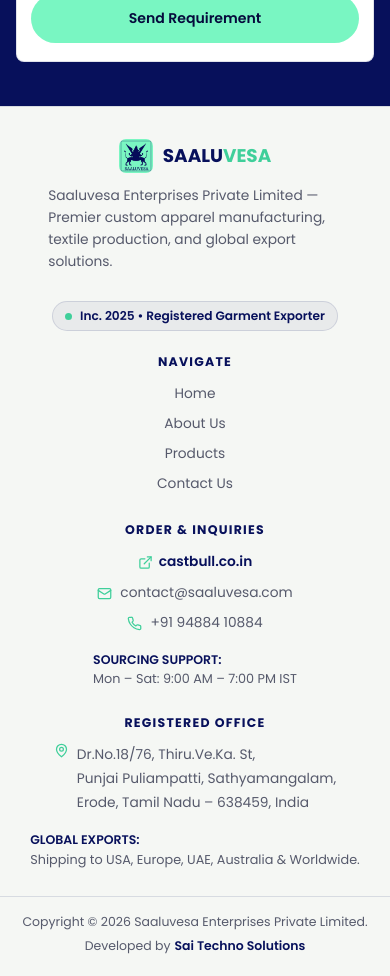
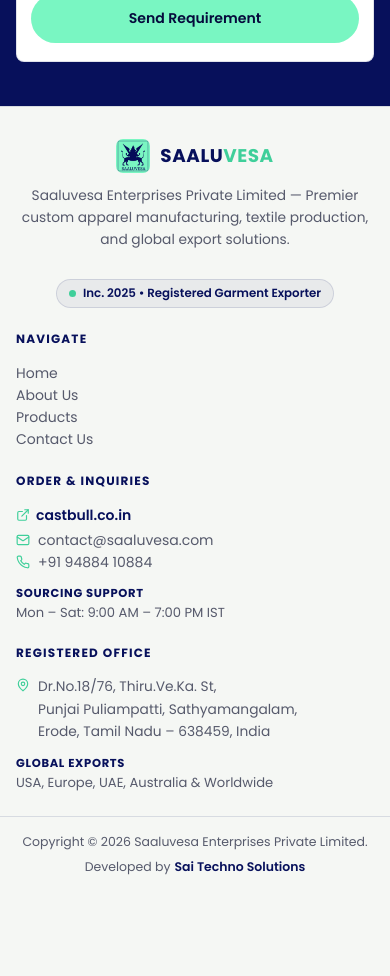
Before and after one commit to kalaiyarasiravi15/saaluvesa_enterprises_live, a React (Vite) app in the folder Frontend/: page /about in a window 390 px wide. Shown: the part 6200-7176 px from the top of the page. After the commit the page ends 7096 px from the top, so only its background shows below. Built offline with nearby package versions, Linux system fonts and the light colour scheme; no server answers.

Commit message:
Fix: language button shows correct saved language on mount; Footer CSS full rewrite for clean left-aligned layout

```diff
--- a/Frontend/src/components/Footer.css
+++ b/Frontend/src/components/Footer.css
@@ -1,3 +1,7 @@
+/* =====================================================
+   SITE FOOTER — clean, left-aligned, no word-stretch
+   ===================================================== */
+
 .site-footer {
   background: var(--color-ivory);
   padding-top: clamp(40px, 6vw, 64px);
@@ -6,11 +10,22 @@
   width: 100%;
 }
 
+/* Force left alignment & normal word spacing across EVERYTHING in footer */
+.site-footer,
+.site-footer *,
+.site-footer *::before,
+.site-footer *::after {
+  text-align: left !important;
+  word-spacing: normal !important;
+  word-break: normal !important;
+}
+
+/* ── Grid ── */
 .site-footer__grid {
   display: grid;
-  grid-template-columns: minmax(0, 1.4fr) minmax(0, 0.85fr) minmax(0, 1.05fr) minmax(0, 1.25fr);
-  gap: clamp(20px, 2.5vw, 32px);
-  max-width: 1140px;
+  grid-template-columns: minmax(0, 1.5fr) minmax(0, 0.9fr) minmax(0, 1.15fr) minmax(0, 1.3fr);
+  gap: 28px 32px;
+  max-width: 1160px;
   margin: 0 auto;
   padding-bottom: clamp(28px, 3.5vw, 40px);
   border-bottom: 1px solid var(--color-line);
@@ -18,6 +33,7 @@
   z-index: 1;
 }
 
+/* ── Brand column ── */
 .site-footer__brand {
   min-width: 0;
 }
@@ -48,37 +64,27 @@
   color: var(--color-mint-dim);
 }
 
-.site-footer p,
-.site-footer a,
-.site-footer span,
-.site-footer li {
-  text-align: left !important;
-  word-spacing: normal !important;
-  letter-spacing: normal !important;
-}
-
-.site-footer__brand p.site-footer__brand-desc {
+.site-footer__brand-desc {
   margin-top: 12px;
   color: var(--color-ink-soft);
   font-size: 0.86rem;
   line-height: 1.6;
-  max-width: 34ch;
-  text-align: left !important;
-  word-spacing: normal !important;
+  max-width: 30ch;
 }
 
 .site-footer__trust-badge {
   display: inline-flex;
   align-items: center;
-  gap: 8px;
+  gap: 7px;
   margin-top: 14px;
   padding: 5px 12px;
   background: rgba(7, 16, 91, 0.05);
   border: 1px solid rgba(7, 16, 91, 0.12);
   border-radius: 999px;
-  font-size: 0.76rem;
+  font-size: 0.74rem;
   font-weight: 600;
   color: var(--color-navy);
+  white-space: nowrap;
 }
 
 .trust-badge__dot {
@@ -89,118 +95,150 @@
   flex-shrink: 0;
 }
 
+/* ── Content columns ── */
 .site-footer__col {
   min-width: 0;
 }
 
 .site-footer__col h4 {
   font-family: var(--font-display);
-  font-size: 0.78rem;
-  letter-spacing: 0.1em !important;
+  font-size: 0.75rem;
+  letter-spacing: 0.1em;
   text-transform: uppercase;
   color: var(--color-navy);
-  margin: 0 0 clamp(12px, 1.8vw, 16px);
+  margin: 0 0 14px;
   font-weight: 700;
-  text-align: left !important;
 }
 
-.site-footer__col a,
-.site-footer__col p {
+/* Plain navigation links */
+.site-footer__col > a,
+.site-footer__col > a:visited {
   display: block;
   color: var(--color-ink-soft);
-  font-size: 0.88rem;
-  line-height: 1.68;
-  margin: 0;
-  padding: 3px 0;
+  font-size: 0.875rem;
+  line-height: 1;
+  padding: 4px 0;
   transition: color 0.2s var(--ease);
-  text-align: left !important;
-  word-spacing: normal !important;
 }
 
-.site-footer__col a:hover {
+.site-footer__col > a:hover {
   color: var(--color-navy);
 }
 
+/* ── Footer icons ── */
 .footer-icon {
-  width: 15px;
-  height: 15px;
+  width: 14px;
+  height: 14px;
   flex-shrink: 0;
   color: var(--color-mint-dim);
-  margin-top: 1px;
+  display: block;
 }
 
+/* ── Castbull store link ── */
 .site-footer__castbull-link {
   display: inline-flex !important;
   align-items: center;
   gap: 6px;
+  font-size: 0.875rem;
   font-weight: 600;
   color: var(--color-navy) !important;
+  padding: 4px 0;
+  transition: color 0.2s var(--ease);
 }
 
+.site-footer__castbull-link:hover {
+  color: var(--color-mint-dim) !important;
+}
+
+/* ── Email / Phone contact items ── */
 .site-footer__contact-item {
   display: flex !important;
   align-items: center;
   gap: 8px;
+  padding: 4px 0;
+  color: var(--color-ink-soft);
+  font-size: 0.875rem;
+  transition: color 0.2s var(--ease);
 }
 
-.site-footer__hours {
-  margin-top: 10px !important;
-  font-size: 0.8rem !important;
-  color: var(--color-ink-soft);
-  line-height: 1.5 !important;
+.site-footer__contact-item:hover {
+  color: var(--color-navy);
 }
 
-.site-footer__hours span {
-  display: block;
-  font-weight: 600;
-  color: var(--color-navy);
-  font-size: 0.78rem;
-  text-transform: uppercase;
-  letter-spacing: 0.04em;
+/* ── Sourcing Hours ── */
+.site-footer__hours {
+  margin-top: 12px !important;
+  padding: 0 !important;
 }
 
+.site-footer__hours .hours-label {
+  display: block;
+  font-size: 0.72rem;
+  font-weight: 700;
+  text-transform: uppercase;
+  letter-spacing: 0.06em;
+  color: var(--color-navy);
+  margin-bottom: 2px;
+}
+
+.site-footer__hours .hours-val {
+  display: block;
+  font-size: 0.82rem;
+  color: var(--color-ink-soft);
+  line-height: 1.4;
+}
+
+/* ── Registered Office address ── */
 .site-footer__address {
   display: flex;
   align-items: flex-start;
   gap: 8px;
+  padding: 0;
 }
 
 .footer-icon--location {
-  margin-top: 3px;
+  margin-top: 2px;
+  flex-shrink: 0;
 }
 
 .site-footer__address p {
   margin: 0;
   font-size: 0.86rem;
-  line-height: 1.58;
+  line-height: 1.6;
   color: var(--color-ink-soft);
-  text-align: left !important;
-  word-spacing: normal !important;
 }
 
+/* ── Global Exports note ── */
 .site-footer__exports {
-  margin-top: 10px !important;
-  font-size: 0.8rem !important;
-  color: var(--color-ink-soft);
-  line-height: 1.5 !important;
+  margin-top: 12px !important;
+  padding: 0 !important;
 }
 
-.site-footer__exports span {
+.site-footer__exports .exports-label {
   display: block;
-  font-weight: 600;
+  font-size: 0.72rem;
+  font-weight: 700;
+  text-transform: uppercase;
+  letter-spacing: 0.06em;
   color: var(--color-navy);
-  font-size: 0.78rem;
-  text-transform: uppercase;
-  letter-spacing: 0.04em;
+  margin-bottom: 2px;
 }
 
+.site-footer__exports .exports-val {
+  display: block;
+  font-size: 0.82rem;
+  color: var(--color-ink-soft);
+  line-height: 1.4;
+}
+
+/* ── Bottom bar ── */
 .site-footer__bottom {
   display: flex;
   align-items: center;
   justify-content: space-between;
   gap: 20px;
   flex-wrap: wrap;
-  max-width: 1140px;
+  max-width: 1160px;
   margin: 0 auto;
   padding: 20px 0 24px;
   font-size: 0.85rem;
@@ -233,69 +271,55 @@
   color: var(--color-mint-dim);
 }
 
-/* ===== iPad Pro & iPad Air / Tablet Responsive (769px to 1024px) ===== */
+/* =====================================================
+   RESPONSIVE
+   ===================================================== */
+
+/* iPad / Tablet (769–1024px) */
 @media (min-width: 769px) and (max-width: 1024px) {
   .site-footer {
     padding-top: clamp(36px, 5vw, 48px);
   }
 
-  .site-footer .wrap {
-    padding-left: clamp(28px, 4vw, 48px);
-    padding-right: clamp(28px, 4vw, 48px);
-  }
-
   .site-footer__grid {
     grid-template-columns: repeat(2, minmax(0, 1fr));
-    gap: 32px clamp(32px, 5vw, 56px);
+    gap: 32px 36px;
     padding-bottom: 36px;
   }
 
   .site-footer__bottom {
-    display: flex;
     flex-direction: row;
-    align-items: center;
-    justify-content: space-between;
-    gap: 20px;
     flex-wrap: nowrap;
     padding: 22px 0 28px;
     font-size: 0.82rem;
   }
 
-  .site-footer__copy {
-    flex: 1 1 auto;
-    min-width: 0;
-    line-height: 1.5;
-  }
-
-  .site-footer__dev {
-    flex-shrink: 0;
-    white-space: nowrap;
-    line-height: 1.5;
-  }
+  .site-footer__copy { flex: 1 1 auto; min-width: 0; }
+  .site-footer__dev  { flex-shrink: 0; white-space: nowrap; }
 }
 
-/* ===== Small tablets ===== */
+/* Tablet (≤768px) — 2 columns */
 @media (max-width: 768px) {
   .site-footer {
     padding-top: 40px;
   }
 
   .site-footer__grid {
-    gap: 28px;
+    grid-template-columns: repeat(2, minmax(0, 1fr));
+    gap: 28px 24px;
     padding-bottom: 32px;
   }
 
   .site-footer__bottom {
     flex-direction: column;
-    align-items: center;
-    text-align: center;
+    align-items: flex-start;
     gap: 8px;
     padding: 18px 0 22px;
     font-size: 0.82rem;
   }
 }
 
-/* ===== Mobile: single column ===== */
+/* Mobile (≤540px) — single column, centered */
 @media (max-width: 540px) {
   .site-footer {
     padding-top: 32px;
@@ -305,9 +329,9 @@
     grid-template-columns: 1fr;
     gap: 22px;
     padding-bottom: 24px;
-    text-align: center;
   }
 
+  /* On mobile, center brand block */
   .site-footer__brand {
     display: flex;
     flex-direction: column;
@@ -318,42 +342,40 @@
     justify-content: center;
   }
 
-  .site-footer__brand p {
-    max-width: 100%;
-    margin-top: 10px;
-    font-size: 0.84rem;
-    text-align: center;
+  /* Override the universal left-align ONLY for mobile centering */
+  .site-footer__brand *,
+  .site-footer__brand {
+    text-align: center !important;
   }
 
-  .site-footer__col {
-    display: flex;
-    flex-direction: column;
-    align-items: center;
+  .site-footer__brand-desc {
+    max-width: 100%;
   }
 
-  .site-footer__col h4 {
-    margin-bottom: 8px;
-    text-align: center;
+  .site-footer__trust-badge {
+    align-self: center;
   }
 
-  .site-footer__col a,
-  .site-footer__col p {
-    font-size: 0.86rem;
-    line-height: 1.75;
-    text-align: center;
+  /* Content columns stay left-aligned on mobile */
+  .site-footer__col {
+    display: block;
   }
 
   .site-footer__bottom {
     flex-direction: column;
     align-items: center;
-    text-align: center;
     gap: 6px;
     padding: 16px 0 20px;
     font-size: 0.78rem;
   }
+
+  .site-footer__bottom,
+  .site-footer__bottom * {
+    text-align: center !important;
+  }
 }
 
-/* ===== Extra small mobile ===== */
+/* Extra-small (≤380px) */
 @media (max-width: 380px) {
   .site-footer__bottom {
     font-size: 0.74rem;
--- a/Frontend/src/components/Footer.jsx
+++ b/Frontend/src/components/Footer.jsx
@@ -67,9 +67,10 @@
             <span>+91 94884 10884</span>
           </a>
 
-          <p className="site-footer__hours">
-            <span>Sourcing Support:</span> Mon – Sat: 9:00 AM – 7:00 PM IST
-          </p>
+          <div className="site-footer__hours">
+            <span className="hours-label">Sourcing Support</span>
+            <span className="hours-val">Mon – Sat: 9:00 AM – 7:00 PM IST</span>
+          </div>
         </div>
 
         {/* Column 4: Registered Office & Export Destinations */}
@@ -88,9 +89,10 @@
               Erode, Tamil Nadu – 638459, India
             </p>
           </div>
-          <p className="site-footer__exports">
-            <span>Global Exports:</span> Shipping to USA, Europe, UAE, Australia & Worldwide.
-          </p>
+          <div className="site-footer__exports">
+            <span className="exports-label">Global Exports</span>
+            <span className="exports-val">USA, Europe, UAE, Australia &amp; Worldwide</span>
+          </div>
         </div>
       </div>
 
--- a/Frontend/src/components/LanguageSelector.jsx
+++ b/Frontend/src/components/LanguageSelector.jsx
@@ -67,7 +67,19 @@
   const [open, setOpen] = useState(false);
   const [search, setSearch] = useState("");
   const [selectedCountry, setSelectedCountry] = useState("");
-  const [selected, setSelected] = useState(LANGUAGES[0]);
+
+  // Lazy initializer — reads localStorage synchronously on first render
+  // so the button shows the saved language immediately (no "English" flash)
+  const [selected, setSelected] = useState(() => {
+    try {
+      const savedCode = localStorage.getItem("saalu_selected_lang");
+      if (savedCode) {
+        const lang = LANGUAGES.find((l) => l.code === savedCode);
+        if (lang) return lang;
+      }
+    } catch (e) {}
+    return LANGUAGES[0];
+  });
   const containerRef = useRef(null);
   const searchInputRef = useRef(null);
 
```
